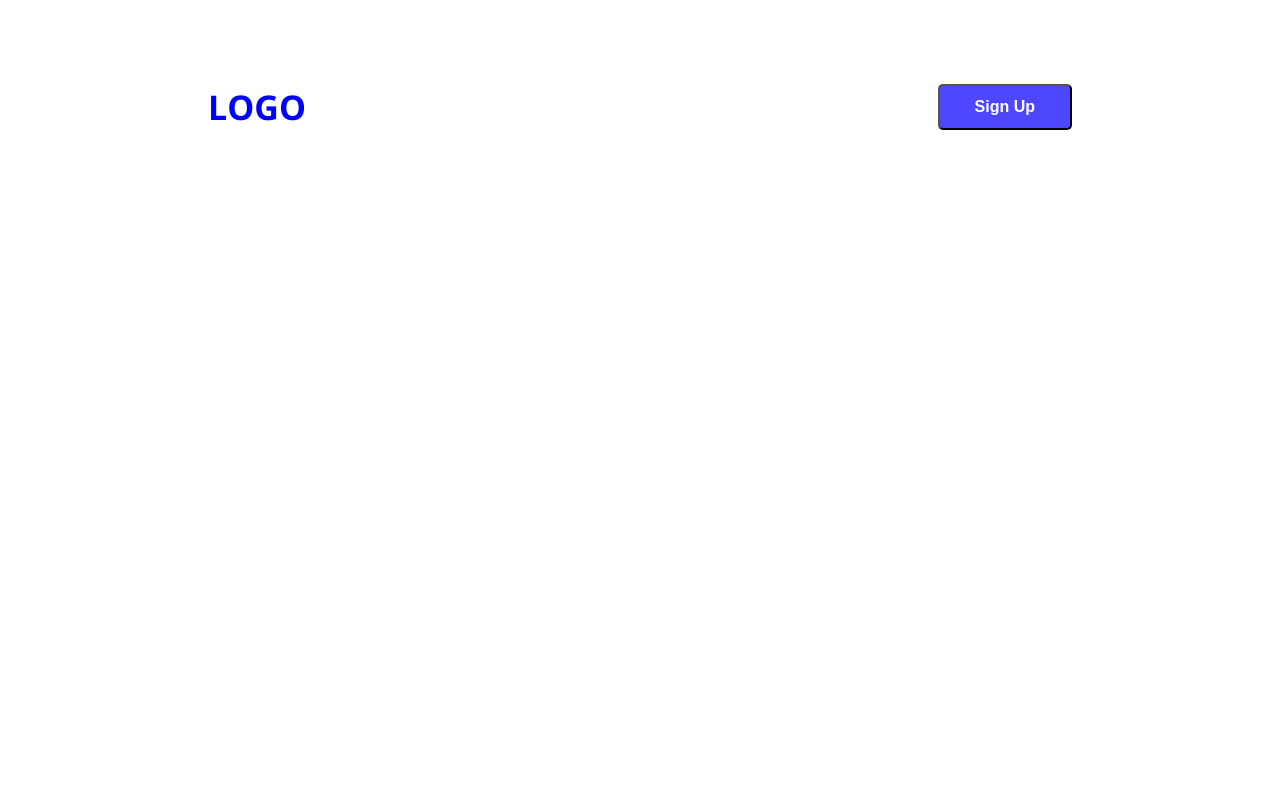
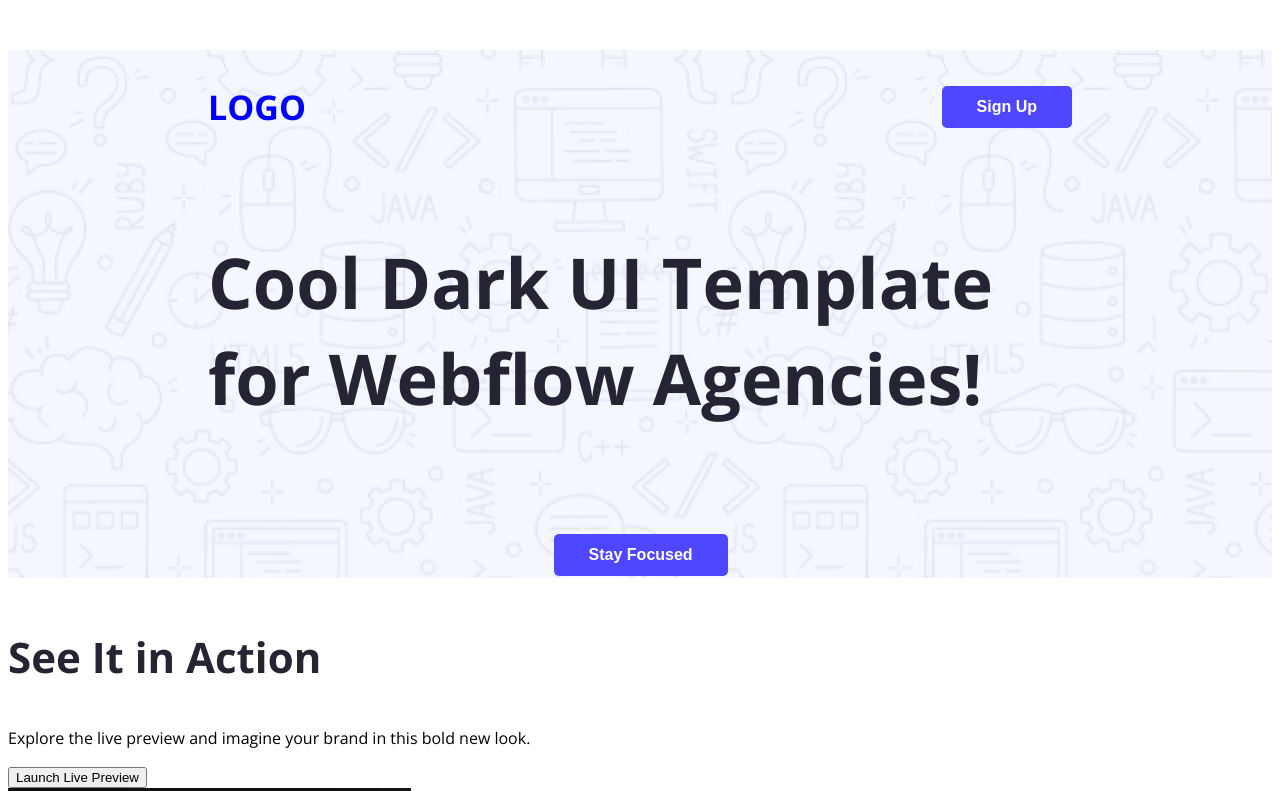
Before and after one commit to Foysal2266/web-flow-repo, a plain HTML site: page index.html in a window 1280 px wide. Shown: the top 791 px of the page. Drawn offline with nearby package versions, Linux system fonts and the light colour scheme.

Commit message:
added second commit

```diff
--- a/index.html
+++ b/index.html
@@ -11,15 +11,35 @@
 
 </head>
 <body class="open-sans-normal">
-    <header>
+    <header class="header">
          <nav>
             <h3 class="nav-title">LOGO</h3>
             <ul>
                <li><a href=""><button class="btn-primary">Sign Up</button></a></li>
             </ul>
          </nav>
+         <nav class="banner-title">
+            <h3>Cool Dark UI Template for Webflow Agencies!</h3>
+            <div class="stay">
+
+                <button class="btn-primary">Stay Focused</button>
+            </div>
+
+
+         </nav>
+
     </header>
     <main>
+        <section>
+            <div class>
+                <h3 class="content-title">See It in Action</h3>
+                <p>Explore the live preview and imagine your brand in this bold new look.</p>
+                <button>Launch Live Preview</button>
+
+            </div>
+            <img src="Assets/wc-mini.png" alt="">
+
+        </section>
 
     </main>
     <footer>
--- a/styles/webflow.css
+++ b/styles/webflow.css
@@ -30,4 +30,31 @@ nav ul li{
     color: white;
     padding: 12px 35px;
     border-radius: 5px;
+    border: none;
 }
+.banner-title{
+    justify-content: center;
+    font-weight: bold;
+    font-size: 60px;
+    color: #252432;
+    display:block;
+
+
+
+
+}
+.stay{
+    margin-left: 40%;
+    margin-top: 30px;
+}
+.header{
+    background-image: url("../Assets/Hero-bg.png");
+}
+.content-title{
+    font-size: 42px;
+    font-weight: bold;
+    color: #252432;
+}
+.content-main{
+    display: flex;
+}
```
